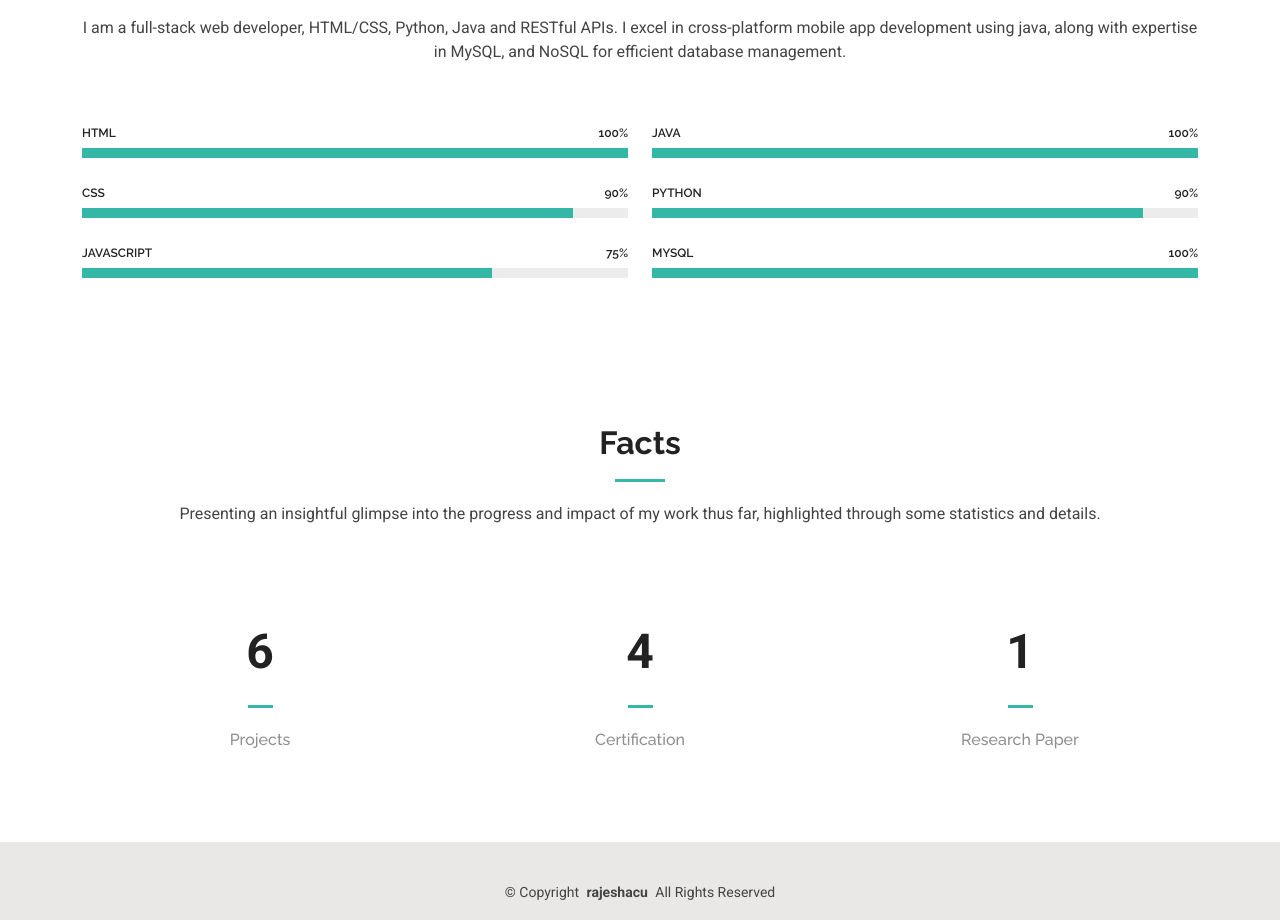
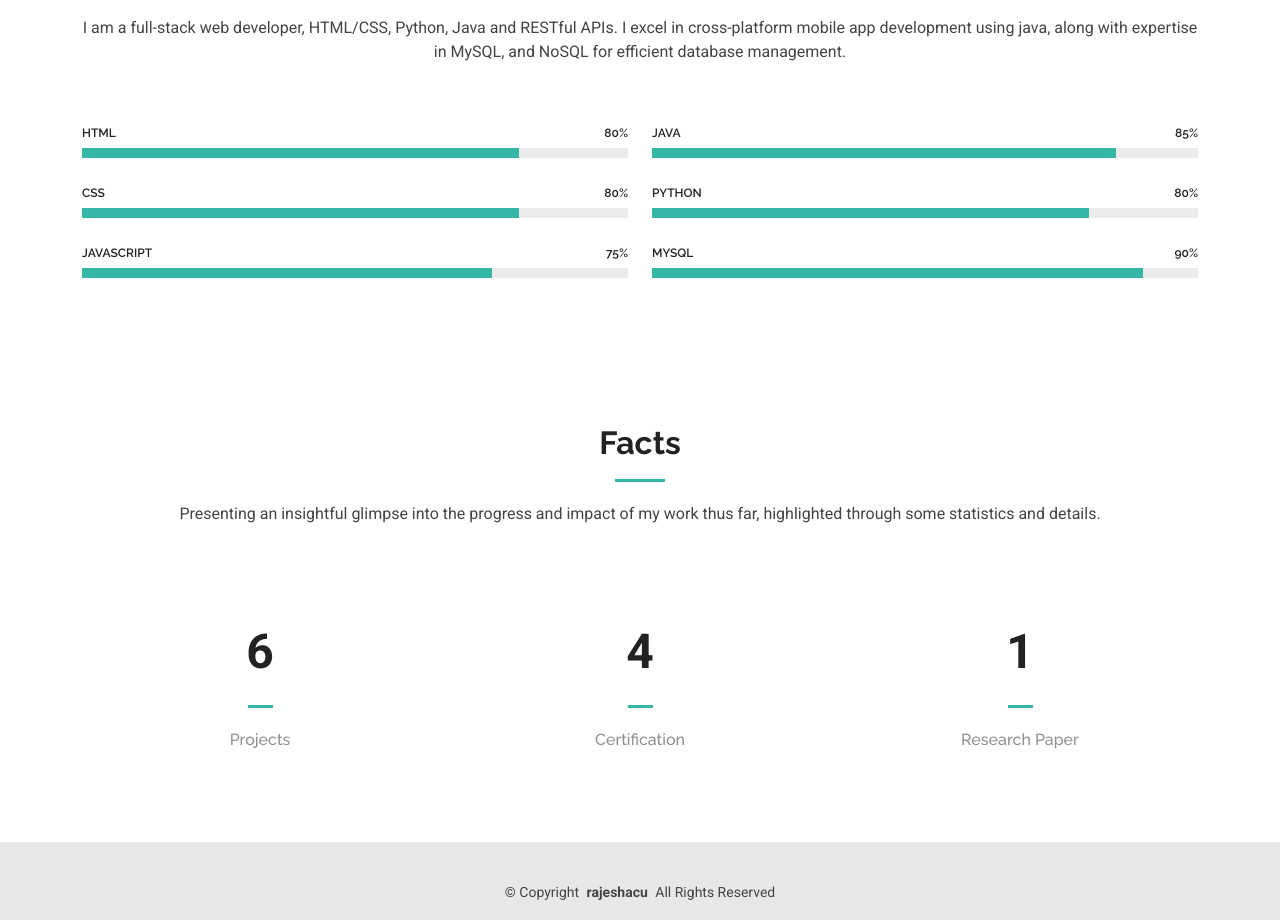
Before and after one commit to rajeshacu/Portfolio, a plain HTML site: page about.html in a window 1280 px wide. Shown: the part 1060-1980 px from the top of the page. Drawn offline with Linux system fonts and the light colour scheme.

Commit message:
update bugs

```diff
--- a/about.html
+++ b/about.html
@@ -128,16 +128,16 @@
           <div class="col-lg-6">
 
             <div class="progress">
-              <span class="skill"><span>HTML</span> <i class="val">100%</i></span>
+              <span class="skill"><span>HTML</span> <i class="val">80%</i></span>
               <div class="progress-bar-wrap">
-                <div class="progress-bar" role="progressbar" aria-valuenow="100" aria-valuemin="0" aria-valuemax="100"></div>
+                <div class="progress-bar" role="progressbar" aria-valuenow="80" aria-valuemin="0" aria-valuemax="100"></div>
               </div>
             </div><!-- End Skills Item -->
 
             <div class="progress">
-              <span class="skill"><span>CSS</span> <i class="val">90%</i></span>
+              <span class="skill"><span>CSS</span> <i class="val">80%</i></span>
               <div class="progress-bar-wrap">
-                <div class="progress-bar" role="progressbar" aria-valuenow="90" aria-valuemin="0" aria-valuemax="100"></div>
+                <div class="progress-bar" role="progressbar" aria-valuenow="80" aria-valuemin="0" aria-valuemax="100"></div>
               </div>
             </div><!-- End Skills Item -->
 
@@ -153,23 +153,23 @@
           <div class="col-lg-6">
 
             <div class="progress">
-              <span class="skill"><span>JAVA</span> <i class="val">100%</i></span>
+              <span class="skill"><span>JAVA</span> <i class="val">85%</i></span>
               <div class="progress-bar-wrap">
-                <div class="progress-bar" role="progressbar" aria-valuenow="100" aria-valuemin="0" aria-valuemax="100"></div>
+                <div class="progress-bar" role="progressbar" aria-valuenow="85" aria-valuemin="0" aria-valuemax="100"></div>
               </div>
             </div><!-- End Skills Item -->
 
             <div class="progress">
-              <span class="skill"><span>PYTHON</span> <i class="val">90%</i></span>
+              <span class="skill"><span>PYTHON</span> <i class="val">80%</i></span>
               <div class="progress-bar-wrap">
-                <div class="progress-bar" role="progressbar" aria-valuenow="90" aria-valuemin="0" aria-valuemax="100"></div>
+                <div class="progress-bar" role="progressbar" aria-valuenow="80" aria-valuemin="0" aria-valuemax="100"></div>
               </div>
             </div><!-- End Skills Item -->
 
             <div class="progress">
-              <span class="skill"><span>MYSQL</span> <i class="val">100%</i></span>
+              <span class="skill"><span>MYSQL</span> <i class="val">90%</i></span>
               <div class="progress-bar-wrap">
-                <div class="progress-bar" role="progressbar" aria-valuenow="100" aria-valuemin="0" aria-valuemax="100"></div>
+                <div class="progress-bar" role="progressbar" aria-valuenow="90" aria-valuemin="0" aria-valuemax="100"></div>
               </div>
 
 
```
Also changed, not shown: portfolio.html (+0 -1 lines).
